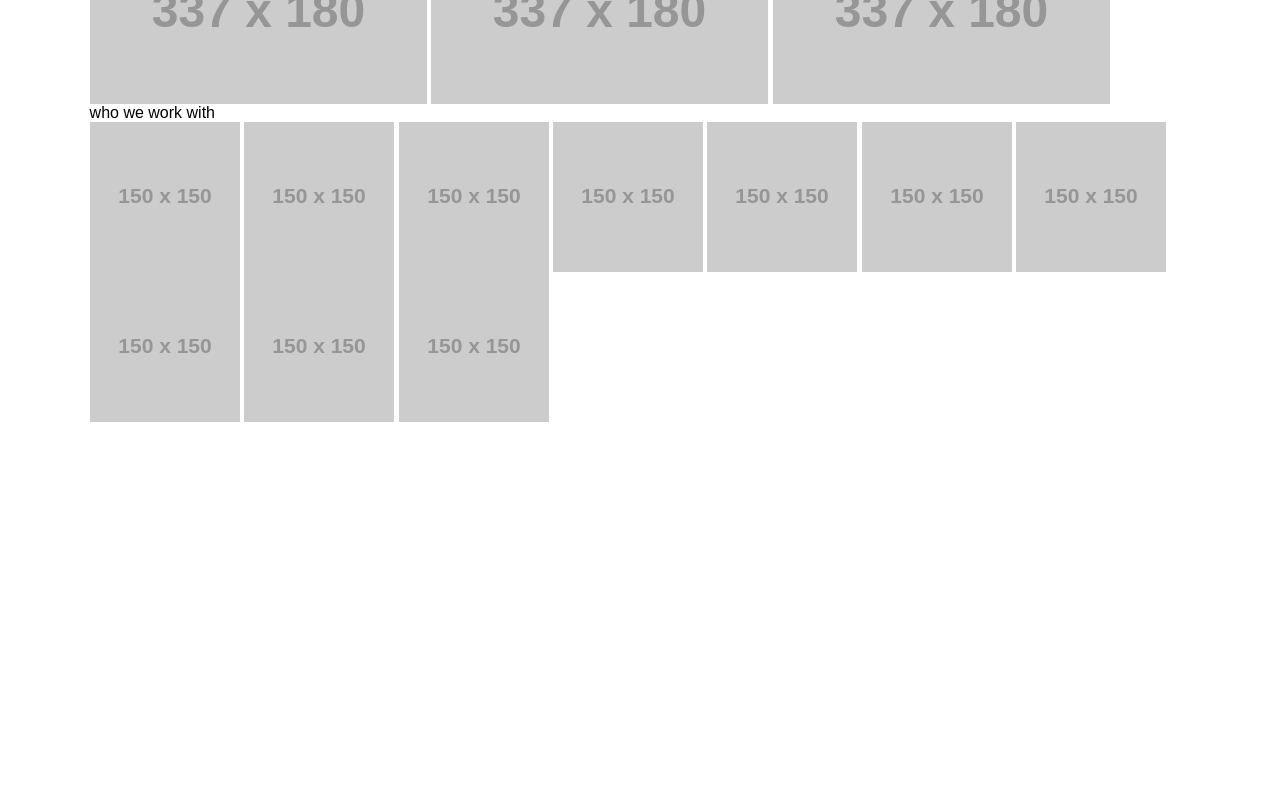
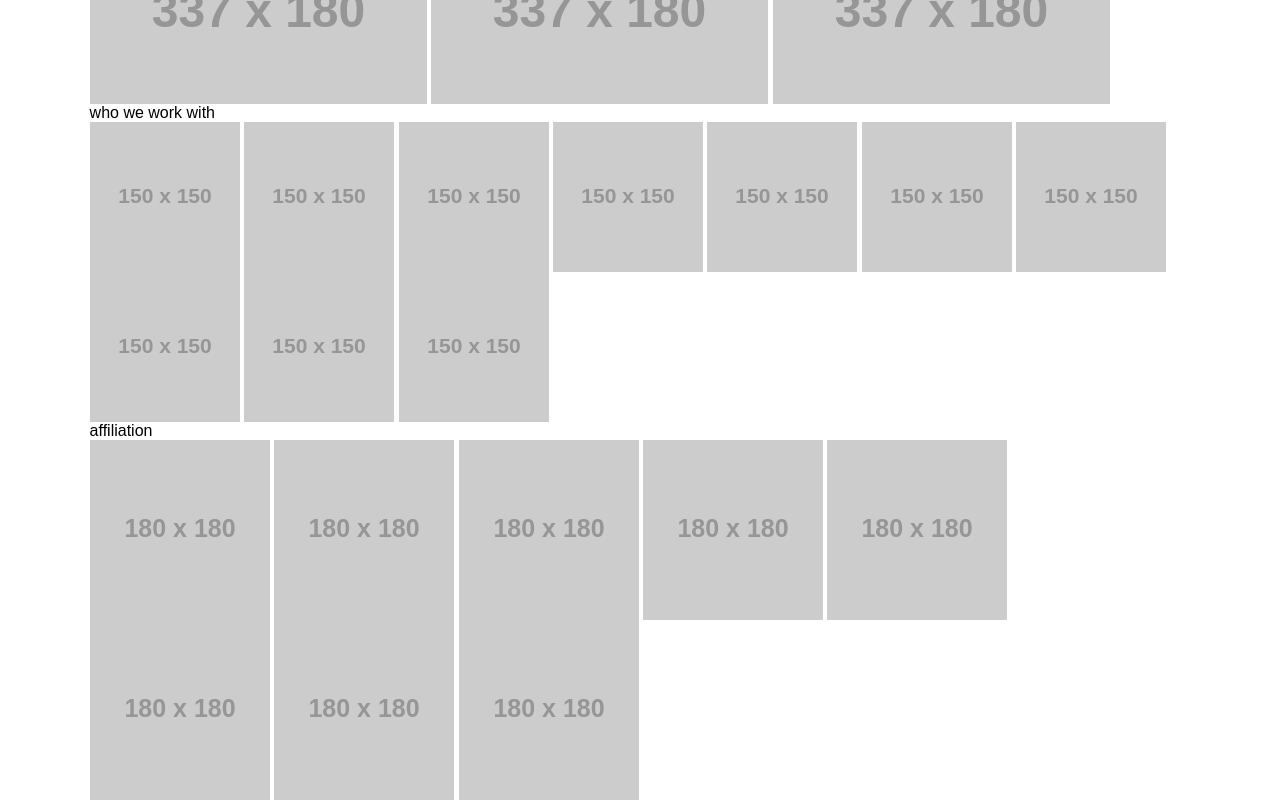
Before and after one commit to sadityaprdxn/rejoining, a plain HTML site: page index.html in a window 1280 px wide. Shown: the part 1776-2576 px from the top of the page. Before the commit the page ends 2198 px from the top, so only its background shows below. Drawn offline with Linux system fonts and the light colour scheme; placeholder pictures from the web are drawn by us.

Commit message:
added affiliation section structure html

```diff
--- a/index.html
+++ b/index.html
@@ -257,6 +257,46 @@
       </section>
       <!-- work with section ends here -->
 
+      <!-- affiliation section start here -->
+      <section class="affiliation">
+        <div class="wrapper">
+          <h3>affiliation</h3>
+          <ul>
+            <li>
+              <figure><img src="https://via.placeholder.com/180x180" alt="affiliation"></figure>
+            </li>
+
+            <li>
+              <figure><img src="https://via.placeholder.com/180x180" alt="affiliation"></figure>
+            </li>
+
+            <li>
+              <figure><img src="https://via.placeholder.com/180x180" alt="affiliation"></figure>
+            </li>
+
+            <li>
+              <figure><img src="https://via.placeholder.com/180x180" alt="affiliation"></figure>
+            </li>
+
+            <li>
+              <figure><img src="https://via.placeholder.com/180x180" alt="affiliation"></figure>
+            </li>
+
+            <li>
+              <figure><img src="https://via.placeholder.com/180x180" alt="affiliation"></figure>
+            </li>
+
+            <li>
+              <figure><img src="https://via.placeholder.com/180x180" alt="affiliation"></figure>
+            </li>
+
+            <li>
+              <figure><img src="https://via.placeholder.com/180x180" alt="affiliation"></figure>
+            </li>
+          </ul>
+        </div>
+      </section>
+      <!-- affiliation section end here -->
     </main>
     <!--main section end-->
 
```
